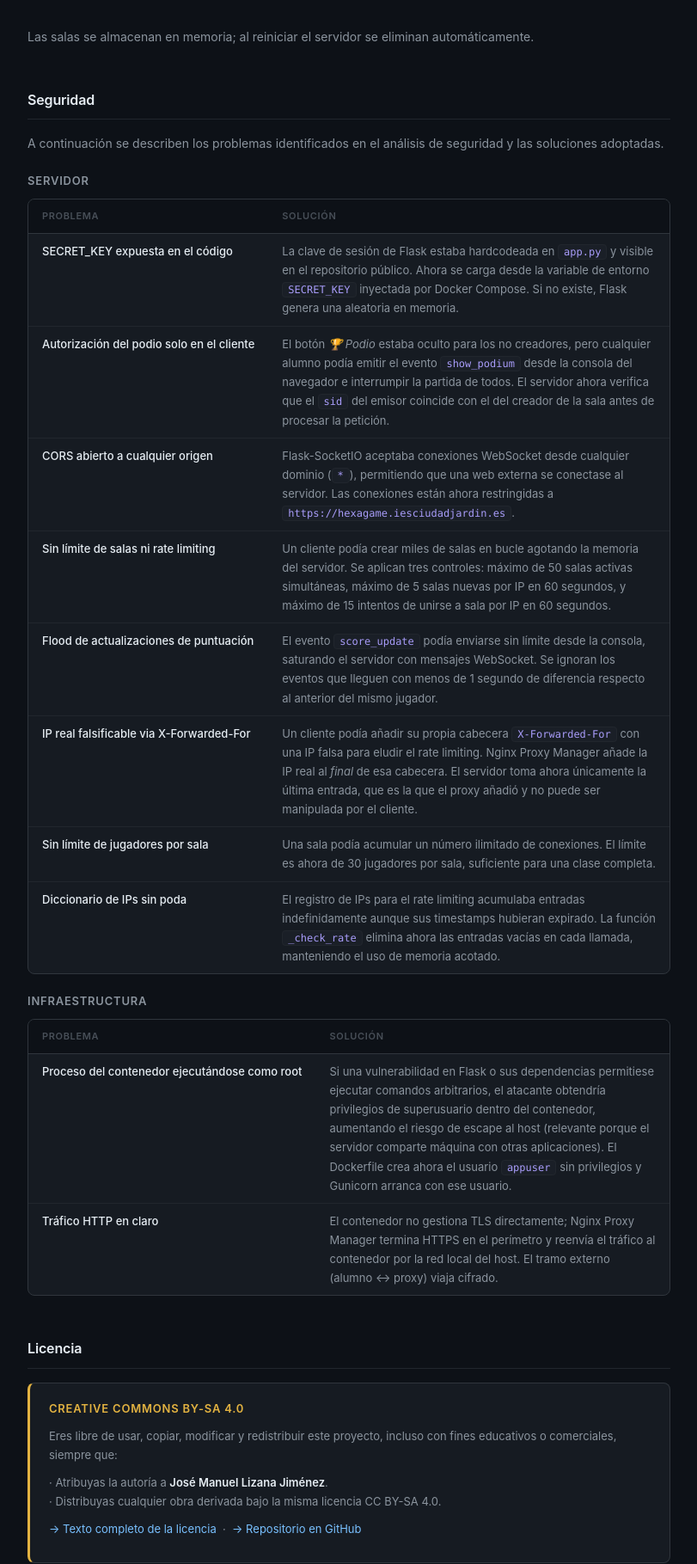
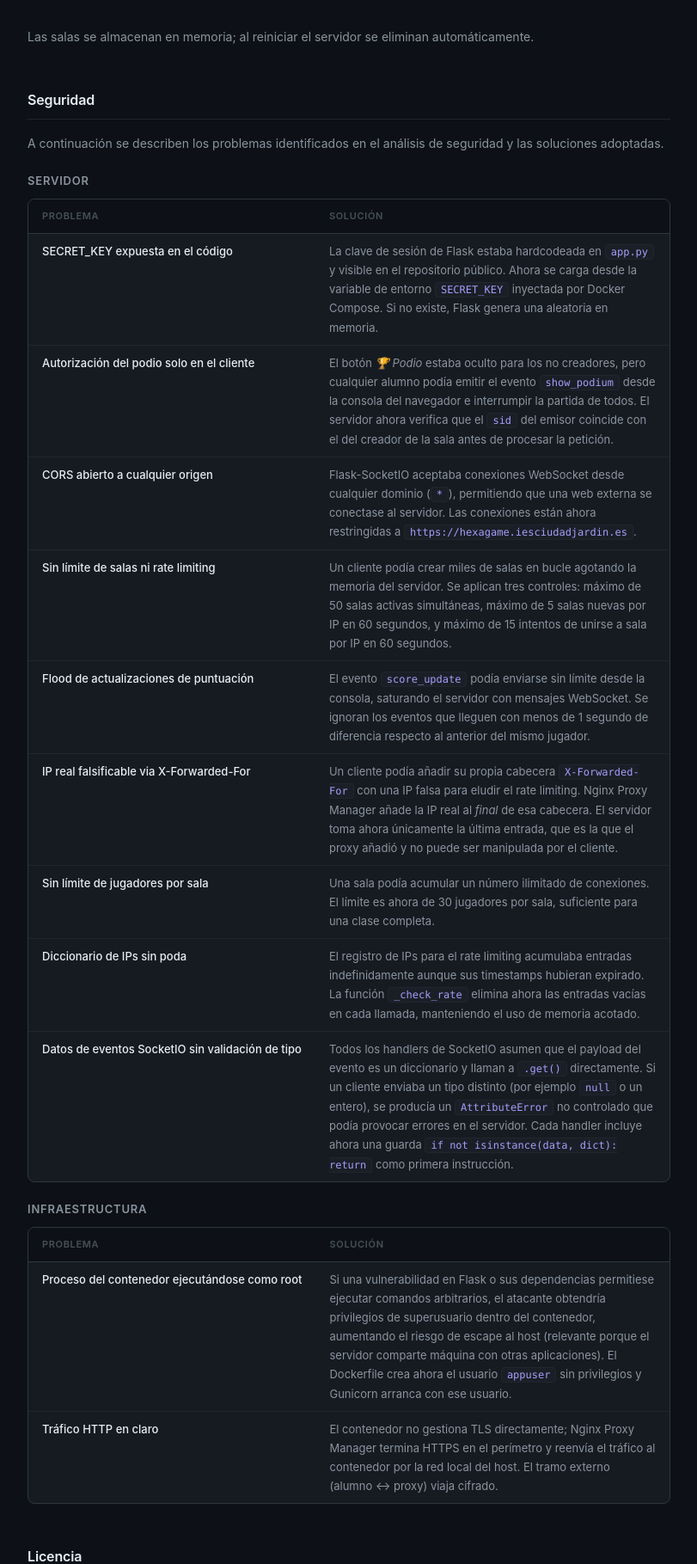
Before and after one commit to joseliza/hexagame, a Flask app: page /docs in a window 1280 px wide. Shown: the part 3516-5335 px from the top of the page at 86% size, without its empty margins (244-1055 px from the left). Run offline with Flask 3, Linux system fonts and the light colour scheme.

Commit message:
Seguridad: validación de tipo en handlers SocketIO
- Guarda isinstance(data, dict) en los 7 handlers que reciben payload
- Evita AttributeError si un cliente envía un tipo distinto a dict
- Documentación /docs: añadida entrada correspondiente en tabla de seguridad

Co-Authored-By: Claude Sonnet 4.6 <noreply@anthropic.com>

```diff
--- a/app.py
+++ b/app.py
@@ -79,6 +79,7 @@ def docs():
 
 @socketio.on('create_room')
 def on_create_room(data):
+    if not isinstance(data, dict): return
     if len(rooms) >= MAX_ROOMS:
         emit('room_error', {'msg': 'Servidor lleno. Inténtalo más tarde.'})
         return
@@ -99,6 +100,7 @@ def on_create_room(data):
 
 @socketio.on('join_room_req')
 def on_join_room(data):
+    if not isinstance(data, dict): return
     if not _check_rate(_real_ip(), _room_joins, _JOIN_MAX):
         emit('room_error', {'msg': 'Demasiados intentos. Espera un momento.'})
         return
@@ -126,6 +128,7 @@ def on_join_room(data):
 
 @socketio.on('start_game')
 def on_start_game(data):
+    if not isinstance(data, dict): return
     code = data.get('code')
     if code not in rooms:
         return
@@ -135,6 +138,7 @@ def on_start_game(data):
 
 @socketio.on('score_update')
 def on_score_update(data):
+    if not isinstance(data, dict): return
     code, nick = data.get('code'), data.get('nick')
     if code not in rooms or nick not in rooms[code]['players']:
         return
@@ -151,6 +155,7 @@ def on_score_update(data):
 
 @socketio.on('player_gameover')
 def on_player_gameover(data):
+    if not isinstance(data, dict): return
     code, nick = data.get('code'), data.get('nick')
     if code not in rooms or nick not in rooms[code]['players']:
         return
@@ -164,6 +169,7 @@ def on_player_gameover(data):
 
 @socketio.on('show_podium')
 def on_show_podium(data):
+    if not isinstance(data, dict): return
     code = data.get('code')
     if code not in rooms:
         return
@@ -178,6 +184,7 @@ def on_show_podium(data):
 
 @socketio.on('leave_room_req')
 def on_leave_room(data):
+    if not isinstance(data, dict): return
     code, nick = data.get('code'), data.get('nick')
     if code not in rooms:
         return
--- a/templates/docs.html
+++ b/templates/docs.html
@@ -548,6 +548,10 @@
               <td>Diccionario de IPs sin poda</td>
               <td>El registro de IPs para el rate limiting acumulaba entradas indefinidamente aunque sus timestamps hubieran expirado. La función <code>_check_rate</code> elimina ahora las entradas vacías en cada llamada, manteniendo el uso de memoria acotado.</td>
             </tr>
+            <tr>
+              <td>Datos de eventos SocketIO sin validación de tipo</td>
+              <td>Todos los handlers de SocketIO asumen que el payload del evento es un diccionario y llaman a <code>.get()</code> directamente. Si un cliente enviaba un tipo distinto (por ejemplo <code>null</code> o un entero), se producía un <code>AttributeError</code> no controlado que podía provocar errores en el servidor. Cada handler incluye ahora una guarda <code>if not isinstance(data, dict): return</code> como primera instrucción.</td>
+            </tr>
           </tbody>
         </table>
       </div>
```
